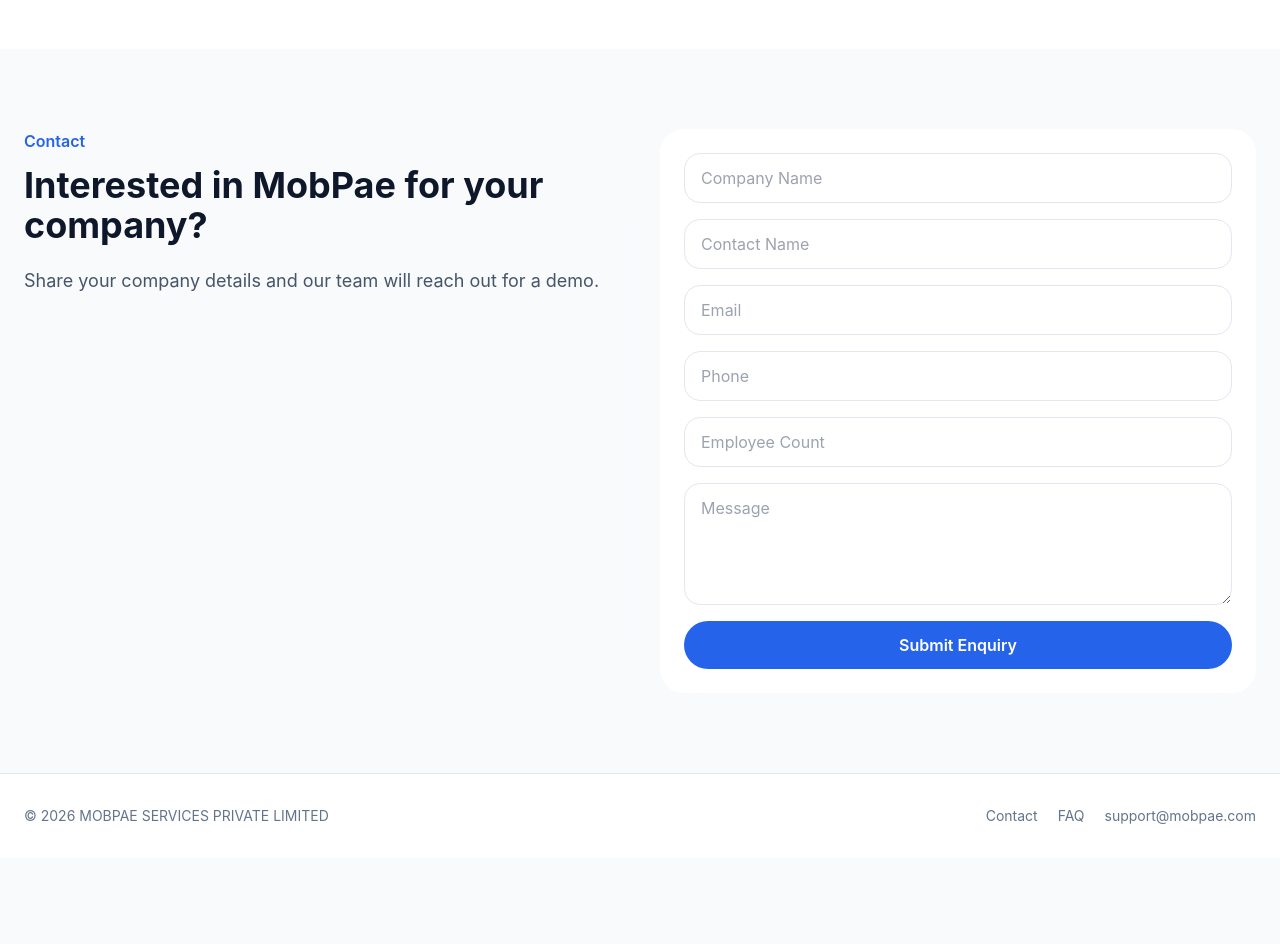
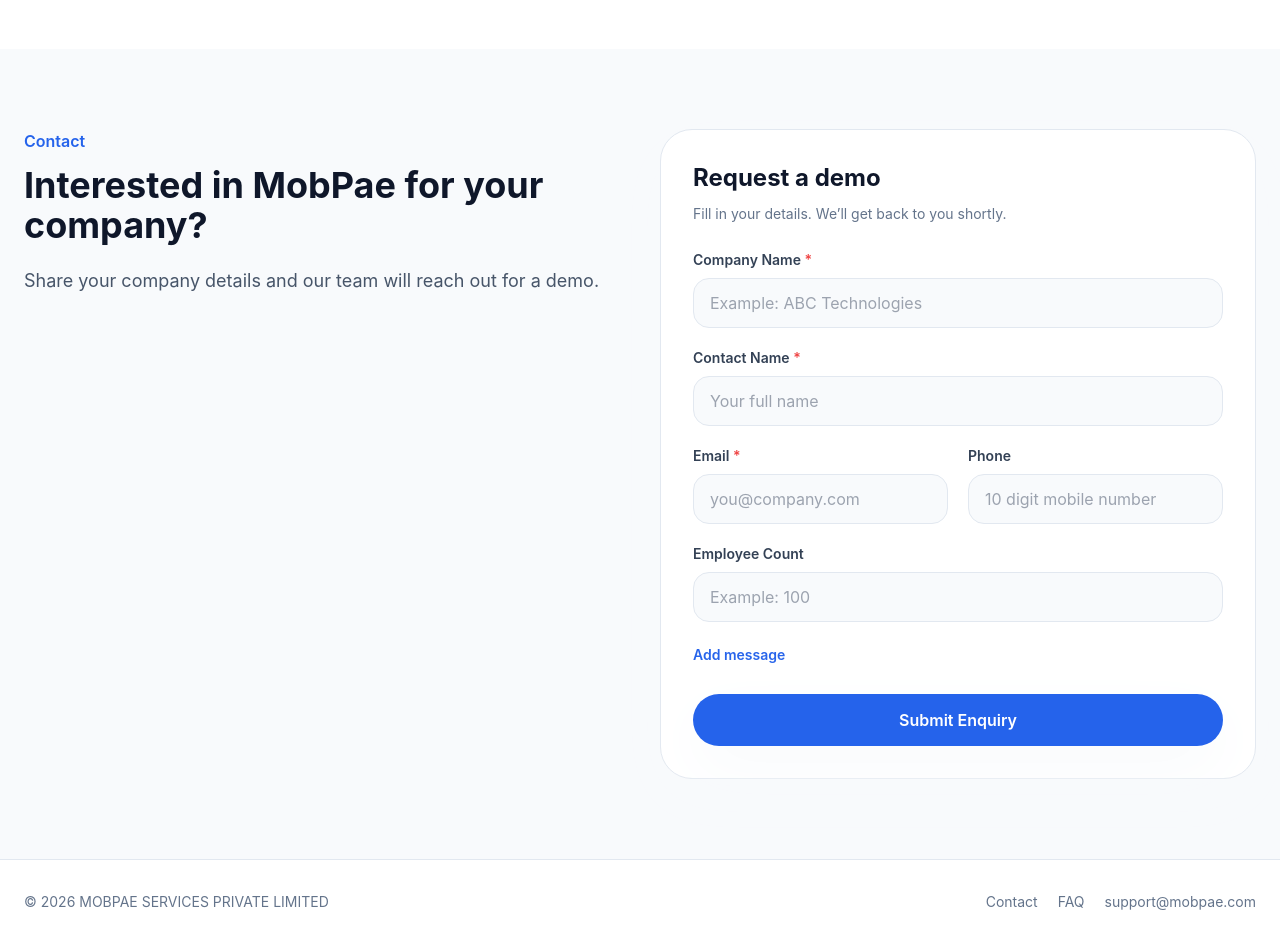
Before and after one commit to MobPae/mobpae-website, a React (Vite) app: page / in a window 1280 px wide. Shown: the part 2800-3744 px from the top of the page. Before the commit the page ends 3658 px from the top, so only its background shows below. Built offline with nearby package versions, Linux system fonts and the light colour scheme; no server answers.

Commit message:
feat: improve enquiry form experience

```diff
--- a/src/pages/HomePage.tsx
+++ b/src/pages/HomePage.tsx
@@ -14,6 +14,9 @@
 import { Navbar } from "../components/Navbar";
 import { Footer } from "../components/Footer";
 import { api } from "../services/api";
+
+const defaultMessage =
+  "I am interested in MobPae for my company. Please contact me for a demo.";
 
 const benefits = [
   "Improve employee financial wellness",
@@ -61,28 +64,92 @@
   },
 ];
 
-export function HomePage() {
-  const [form, setForm] = useState({
+type FormState = {
+  companyName: string;
+  contactName: string;
+  email: string;
+  phone: string;
+  employeeCount: string;
+  message: string;
+};
+
+type FormErrors = Partial<Record<keyof FormState, string>>;
+
+const initialForm: FormState = {
   companyName: "",
   contactName: "",
   email: "",
   phone: "",
   employeeCount: "",
   message: "",
-  });
+};
 
+export function HomePage() {
+  const [form, setForm] = useState<FormState>(initialForm);
+  const [errors, setErrors] = useState<FormErrors>({});
+  const [showMessage, setShowMessage] = useState(false);
   const [loading, setLoading] = useState(false);
   const [success, setSuccess] = useState("");
   const [error, setError] = useState("");
 
+  function validateForm() {
+    const nextErrors: FormErrors = {};
+
+    if (!form.companyName.trim()) {
+      nextErrors.companyName = "Company name is required";
+    }
+
+    if (!form.contactName.trim()) {
+      nextErrors.contactName = "Contact name is required";
+    }
+
+    if (!form.email.trim()) {
+      nextErrors.email = "Email is required";
+    } else if (!/^\S+@\S+\.\S+$/.test(form.email)) {
+      nextErrors.email = "Enter a valid email address";
+    }
+
+    if (form.phone && form.phone.trim().length < 10) {
+      nextErrors.phone = "Phone number should be 10 digits";
+    }
+
+    if (form.employeeCount && Number(form.employeeCount) < 1) {
+      nextErrors.employeeCount = "Employee count should be at least 1";
+    }
+
+    setErrors(nextErrors);
+    return Object.keys(nextErrors).length === 0;
+  }
+
   function updateField(
     event: React.ChangeEvent<HTMLInputElement | HTMLTextAreaElement>
   ) {
-    setForm({ ...form, [event.target.name]: event.target.value });
+    const { name, value } = event.target;
+
+    if (name === "phone") {
+      const digitsOnly = value.replace(/\D/g, "").slice(0, 10);
+      setForm({ ...form, phone: digitsOnly });
+      setErrors({ ...errors, phone: "" });
+      return;
+    }
+
+    setForm({ ...form, [name]: value });
+    setErrors({ ...errors, [name]: "" });
+  }
+
+  function handleMessageFocus() {
+    if (!form.message.trim()) {
+      setForm({ ...form, message: defaultMessage });
+    }
+
+    setShowMessage(true);
   }
 
   async function submitEnquiry(event: React.FormEvent) {
     event.preventDefault();
+
+    if (!validateForm()) return;
+
     setLoading(true);
     setSuccess("");
     setError("");
@@ -90,26 +157,27 @@
     try {
       await api.post("/enquiries", {
         ...form,
+        message: form.message || defaultMessage,
         employeeCount: form.employeeCount
           ? Number(form.employeeCount)
           : undefined,
       });
 
       setSuccess("Thank you! Our team will contact you shortly.");
-      setForm({
-        companyName: "",
-        contactName: "",
-        email: "",
-        phone: "",
-        employeeCount: "",
-        message: "",
-      });
+      setForm(initialForm);
+      setErrors({});
+      setShowMessage(false);
     } catch {
       setError("Something went wrong. Please try again.");
     } finally {
       setLoading(false);
     }
   }
+
+  const inputClass =
+    "w-full rounded-2xl border border-slate-200 bg-slate-50 px-4 py-3 outline-none transition focus:border-primary focus:bg-white focus:ring-4 focus:ring-blue-50";
+
+  const errorClass = "mt-2 text-sm font-medium text-red-600";
 
   return (
     <main className="min-h-screen bg-soft text-dark">
@@ -301,72 +369,139 @@
 
         <form
           onSubmit={submitEnquiry}
-          className="rounded-3xl bg-white p-6 shadow-soft"
+          className="rounded-[2rem] border border-slate-200 bg-white p-6 shadow-soft md:p-8"
         >
-          <div className="grid gap-4">
+          <div className="mb-6">
+            <h3 className="text-2xl font-bold">Request a demo</h3>
+            <p className="mt-2 text-sm leading-6 text-slate-500">
+              Fill in your details. We’ll get back to you shortly.
+            </p>
+          </div>
+
+          <div className="grid gap-5">
+            <div>
+              <label className="mb-2 block text-sm font-semibold text-slate-700">
+                Company Name <span className="text-red-500">*</span>
+              </label>
               <input
                 name="companyName"
                 value={form.companyName}
                 onChange={updateField}
-              required
-              placeholder="Company Name"
-              className="rounded-2xl border border-slate-200 px-4 py-3 outline-none focus:border-primary"
+                placeholder="Example: ABC Technologies"
+                className={inputClass}
               />
+              {errors.companyName && (
+                <p className={errorClass}>{errors.companyName}</p>
+              )}
+            </div>
+
+            <div>
+              <label className="mb-2 block text-sm font-semibold text-slate-700">
+                Contact Name <span className="text-red-500">*</span>
+              </label>
               <input
                 name="contactName"
                 value={form.contactName}
                 onChange={updateField}
-              required
-              placeholder="Contact Name"
-              className="rounded-2xl border border-slate-200 px-4 py-3 outline-none focus:border-primary"
+                placeholder="Your full name"
+                className={inputClass}
               />
+              {errors.contactName && (
+                <p className={errorClass}>{errors.contactName}</p>
+              )}
+            </div>
+
+            <div className="grid gap-5 md:grid-cols-2">
+              <div>
+                <label className="mb-2 block text-sm font-semibold text-slate-700">
+                  Email <span className="text-red-500">*</span>
+                </label>
                 <input
                   name="email"
                   value={form.email}
                   onChange={updateField}
-              required
                   type="email"
-              placeholder="Email"
-              className="rounded-2xl border border-slate-200 px-4 py-3 outline-none focus:border-primary"
+                  placeholder="you@company.com"
+                  className={inputClass}
                 />
+                {errors.email && <p className={errorClass}>{errors.email}</p>}
+              </div>
+
+              <div>
+                <label className="mb-2 block text-sm font-semibold text-slate-700">
+                  Phone
+                </label>
                 <input
                   name="phone"
                   value={form.phone}
                   onChange={updateField}
-              placeholder="Phone"
-              className="rounded-2xl border border-slate-200 px-4 py-3 outline-none focus:border-primary"
+                  inputMode="numeric"
+                  maxLength={10}
+                  placeholder="10 digit mobile number"
+                  className={inputClass}
                 />
+                {errors.phone && <p className={errorClass}>{errors.phone}</p>}
+              </div>
+            </div>
+
+            <div>
+              <label className="mb-2 block text-sm font-semibold text-slate-700">
+                Employee Count
+              </label>
               <input
                 name="employeeCount"
                 value={form.employeeCount}
                 onChange={updateField}
                 type="number"
-              placeholder="Employee Count"
-              className="rounded-2xl border border-slate-200 px-4 py-3 outline-none focus:border-primary"
+                min="1"
+                placeholder="Example: 100"
+                className={inputClass}
               />
+              {errors.employeeCount && (
+                <p className={errorClass}>{errors.employeeCount}</p>
+              )}
+            </div>
+
+            <div>
+              <button
+                type="button"
+                onClick={handleMessageFocus}
+                className="text-sm font-semibold text-primary hover:text-blue-700"
+              >
+                Add message
+              </button>
+
+              {showMessage && (
+                <div className="mt-3">
+                  <label className="mb-2 block text-sm font-semibold text-slate-700">
+                    Message
+                  </label>
                   <textarea
                     name="message"
                     value={form.message}
                     onChange={updateField}
-              placeholder="Message"
                     rows={4}
-              className="rounded-2xl border border-slate-200 px-4 py-3 outline-none focus:border-primary"
+                    className={inputClass}
                   />
+                </div>
+              )}
+            </div>
 
             {success && (
-              <p className="rounded-xl bg-green-50 p-3 text-sm font-semibold text-green-700">
+              <p className="rounded-2xl border border-green-100 bg-green-50 p-4 text-sm font-semibold text-green-700">
                 {success}
               </p>
             )}
+
             {error && (
-              <p className="rounded-xl bg-red-50 p-3 text-sm font-semibold text-red-700">
+              <p className="rounded-2xl border border-red-100 bg-red-50 p-4 text-sm font-semibold text-red-700">
                 {error}
               </p>
             )}
 
             <button
               disabled={loading}
-              className="rounded-full bg-primary px-6 py-3 font-semibold text-white disabled:opacity-60"
+              className="mt-2 inline-flex items-center justify-center rounded-full bg-primary px-6 py-3.5 font-semibold text-white shadow-soft transition hover:-translate-y-0.5 hover:bg-blue-700 disabled:cursor-not-allowed disabled:opacity-60"
             >
               {loading ? "Submitting..." : "Submit Enquiry"}
             </button>
```
Lines whose indentation alone changed are shown as unchanged.
